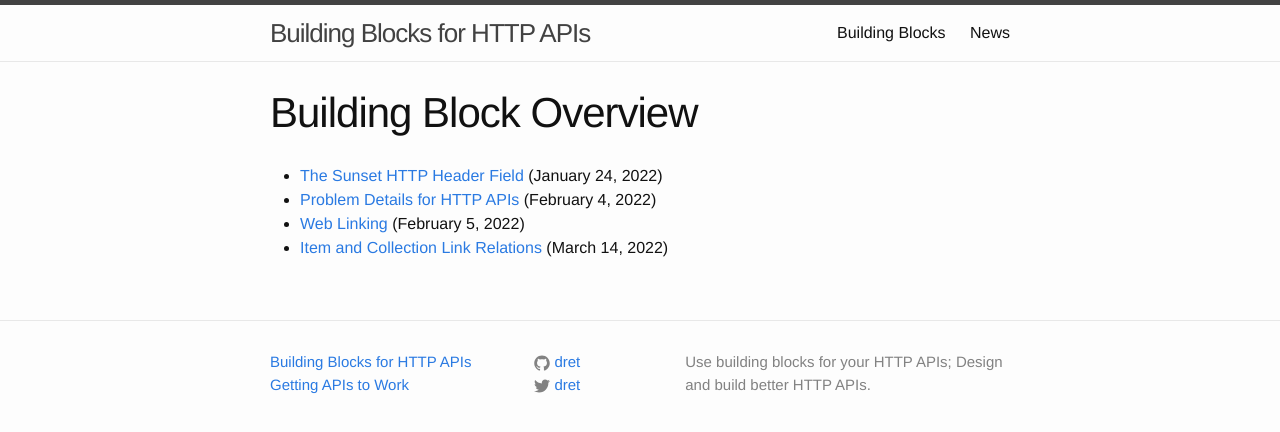
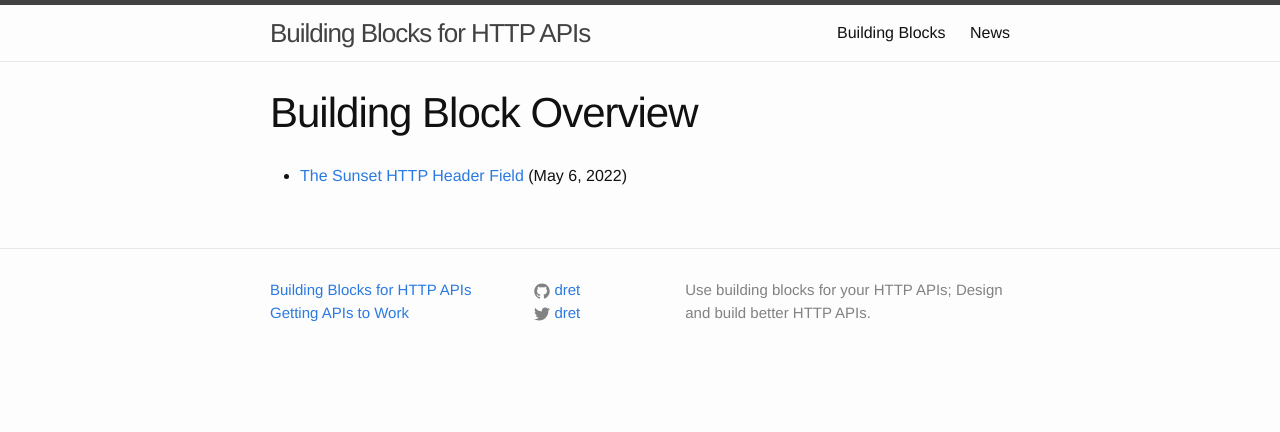
Before and after one commit to dret/HTTP-APIs, a Jekyll site: the page built from overview.md, in a window 1280 px wide. Shown: the top 432 px of the page. Built offline with Jekyll 4.4.1, drawn with Linux system fonts in a browser that asks for light colours.

Commit message:
adding secret overview page

```diff
--- a/overview.md
+++ b/overview.md
@@ -1,10 +1,7 @@
 ---
 layout:      page
 title:       "Building Block Overview"
-description: "List of all Building Blocks for HTTP APIs"
+description: "List of all HTTP API Building Blocks"
 ---
 
-- [The Sunset HTTP Header Field](./RFC-8594-The-Sunset-HTTP-Header-Field "Resources and APIs disappear at some point in time; the Sunset field allows to advertise that event to clients.") (January 24, 2022)
-- [Problem Details for HTTP APIs](./RFC-7807-Problem-Details-for-HTTP-APIs "Reporting problem information beyond the HTTP status code is useful in many API designs.") (February 4, 2022)
-- [Web Linking](./RFC-8288-Web-Linking "Supporting the representation of typed links in HTTP.") (February 5, 2022)
-- [Item and Collection Link Relations](./rfc-6573-Item-And-Collection-Link-Relations "Defines a pair of reciprocal link relation types that may be used to express the relationship between a collection and its members.") (March 14, 2022)
+- [The Sunset HTTP Header Field](./RFC-8594-The-Sunset-HTTP-Header-Field "Resources and APIs disappear at some point in time; the Sunset field allows to advertise that event to clients.") (May 6, 2022)
```
Also changed, not shown: overview-secret.md (added, +24 -0 lines), videos.xml (+4 -4 lines), 1 other file.
